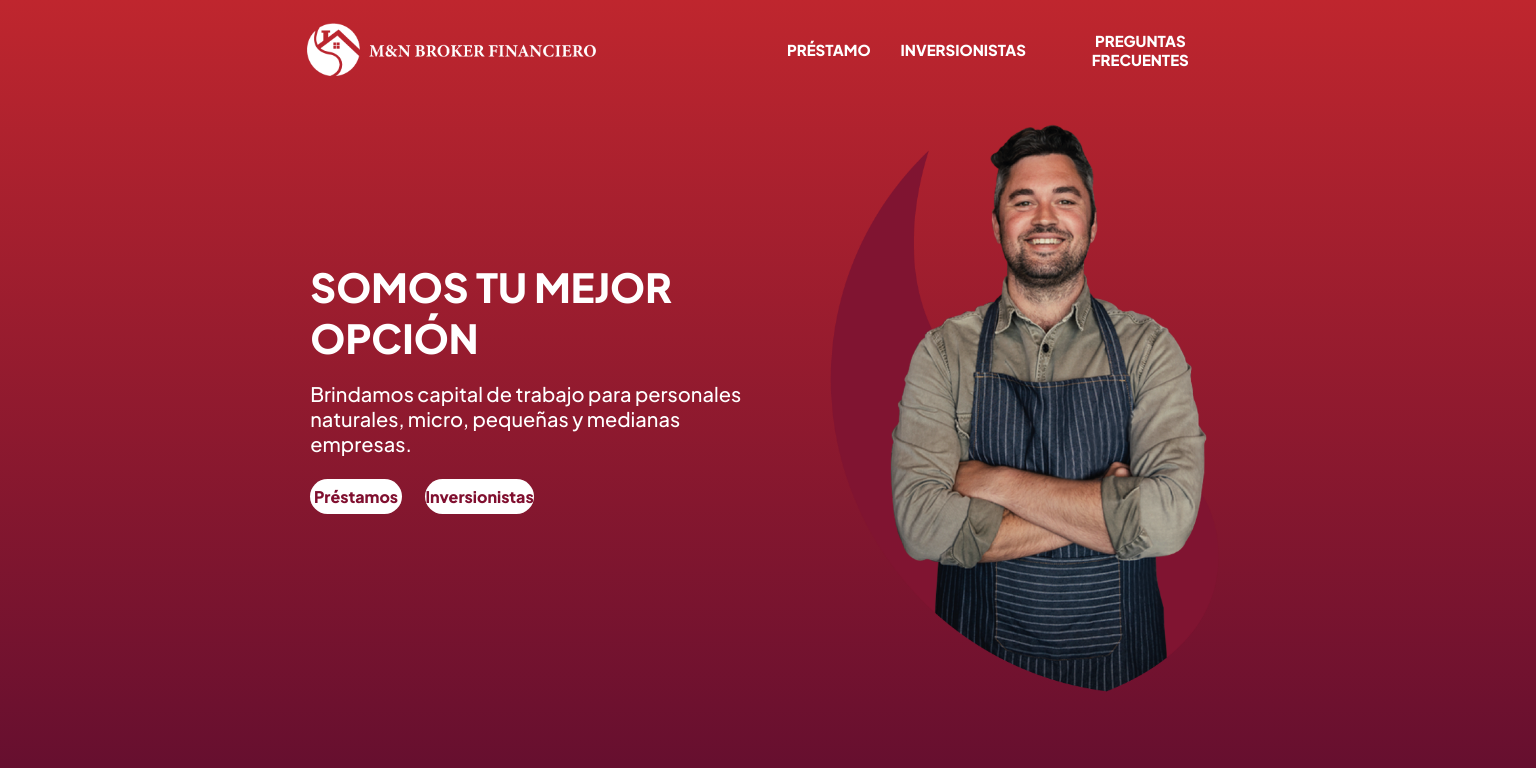
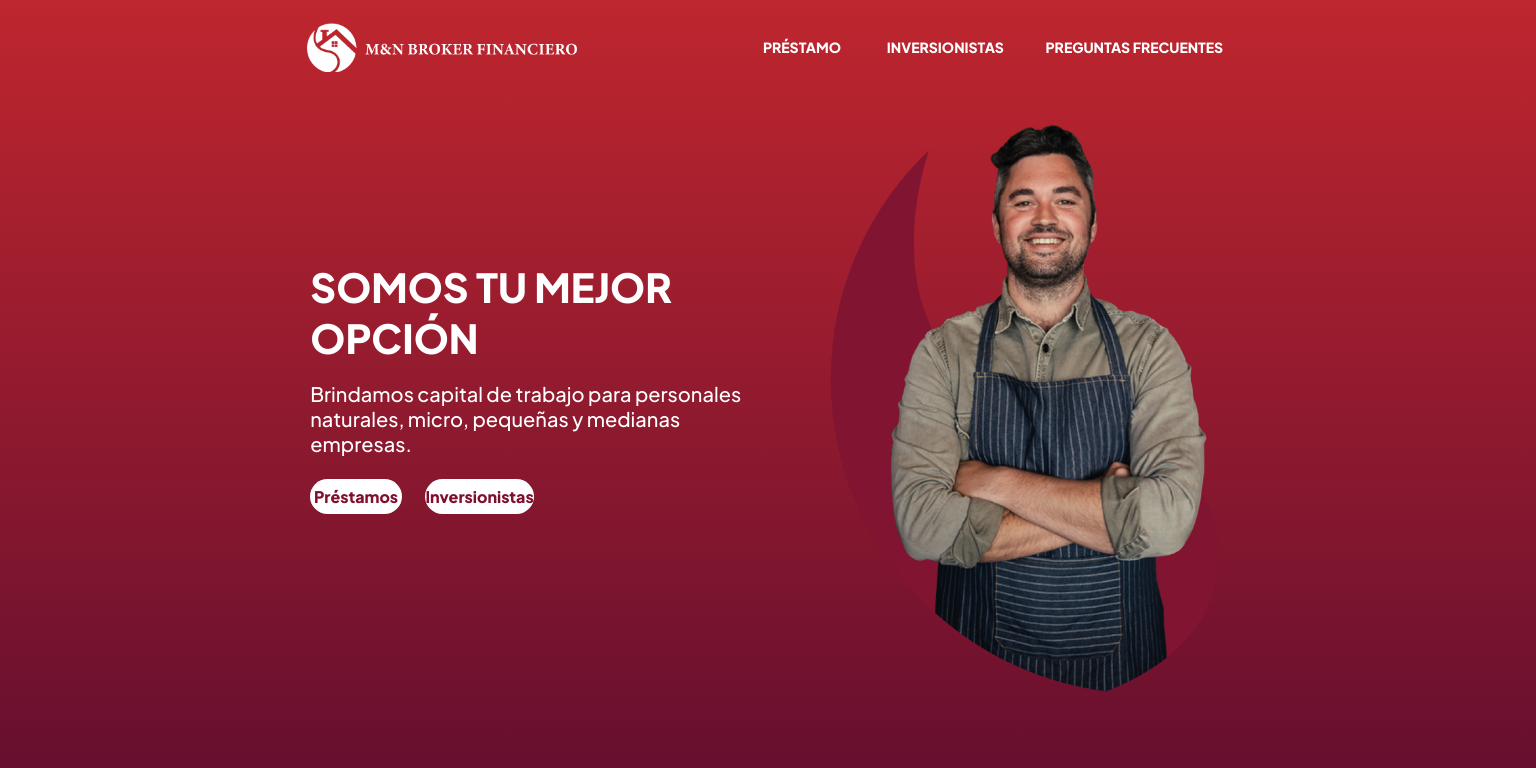
Before and after one commit to JuanMendoza1711/M-N-broker, a plain HTML site: page index.html in a window 1536 px wide. Shown: the top 768 px of the page. Drawn offline with Linux system fonts and the light colour scheme.

Commit message:
primeros cambios media query

```diff
--- a/Inicio.css
+++ b/Inicio.css
@@ -376,3 +376,104 @@ footer {
 	color: #2B2D42;
 	text-decoration: none;
 }
+
+/*--------- PANTALLAS O LAPTOPS GRANDES HORIZONTALMENTE -------- */
+
+@media screen and (max-width: 1680px) and (min-width: 1367px) and (orientation: landscape) {
+
+	nav {
+		width: 60%;
+		height: auto;
+		padding: 1.5% 20%;
+		display: flex;
+		flex-direction: row;
+		justify-content: space-between;
+		align-items: center;
+		position: fixed;
+		z-index: 10;
+		transition: all 300ms ease;
+	}
+	nav.sticky {
+		background: white;
+		padding: 0.5% 20%;
+		box-shadow: 0px 15px 60px rgba(0, 0, 0, 0.1);
+		transition: all 300ms ease;
+	}
+	.logo {
+		width: 40%;
+		background: url(images/logo-blanco.png);
+		background-size: cover;
+		padding-right: 1%;
+		height: auto;
+		transition: all 300ms ease;
+	}
+	nav.sticky .logo {
+		width: 40%;
+		background: url(images/logo-solo.png);
+		background-size: contain;
+		background-repeat: no-repeat;
+		padding-right: 0.5%;
+		height: auto;
+		transition: all 300ms ease;
+	}
+	.logo img {
+		width: 100%;
+		filter: opacity(0%);
+	}
+	.menu {
+		width: 100%;
+		height: auto;
+		display: flex;
+		justify-content: flex-end;
+	}
+	nav.sticky .menu {
+		margin-left: 9%;
+	}
+	.menu a {
+		font-size: 2.8em;
+		font-family: 'Plus Jakarta Sans', sans-serif;
+		font-weight: 800;
+		color: white;
+		border-radius: 20px;
+		text-decoration: none;
+		margin: 0 0;
+		margin-left: 4%;
+		margin-right: 0;
+		display: flex;
+		justify-content: center;
+		text-align: center;
+		align-items: center;
+		transition: .5s ease all;
+	}
+	nav.sticky .menu a {
+		font-size: 2.8em;
+		color: #2B2D42;
+	}
+	.menu .boton1 {
+		width: 14%;
+		padding: 0.8% 0.5%;
+	}
+	.menu .boton2 {
+		width: 20%;
+		padding: 0.8% 0.5%;
+	}
+	.menu .boton3 {
+		width: 28%;
+		padding: 0.8% 0.5%;
+	}
+	nav.sticky .menu .boton1,
+	nav.sticky .menu .boton2,
+	nav.sticky .menu .boton3 {
+		padding: 0 0;
+	}
+	.menu a:hover {
+		color: #800F2F;
+		background: white;
+		transition: .5s ease all;
+	}
+	nav.sticky .menu a:hover {
+		color: #BF262E;
+		background: transparent;
+	}
+
+}
```
